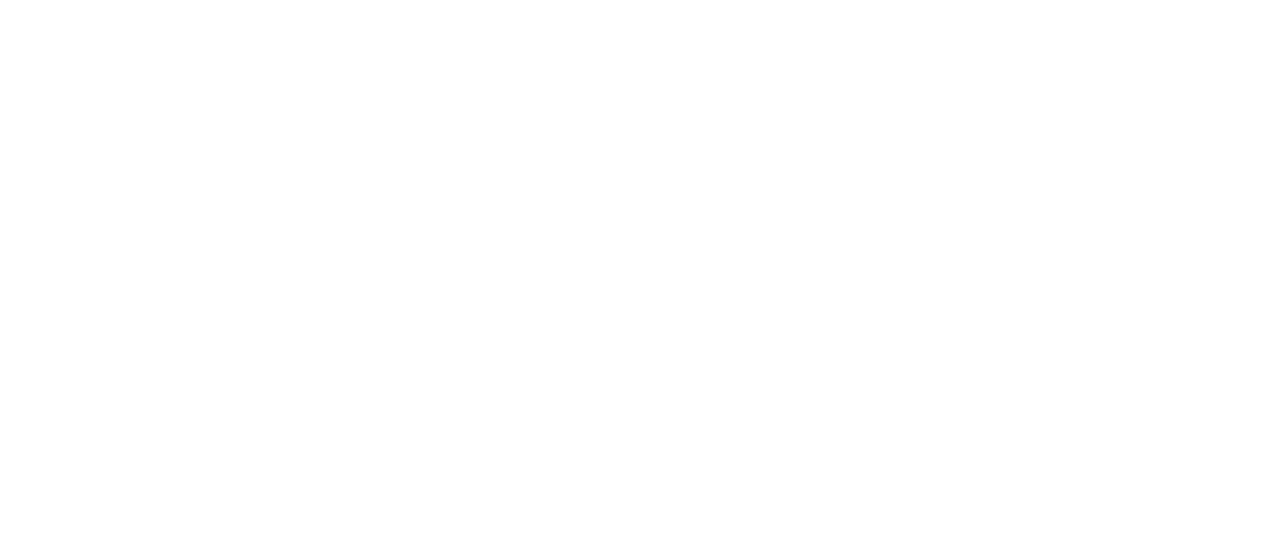
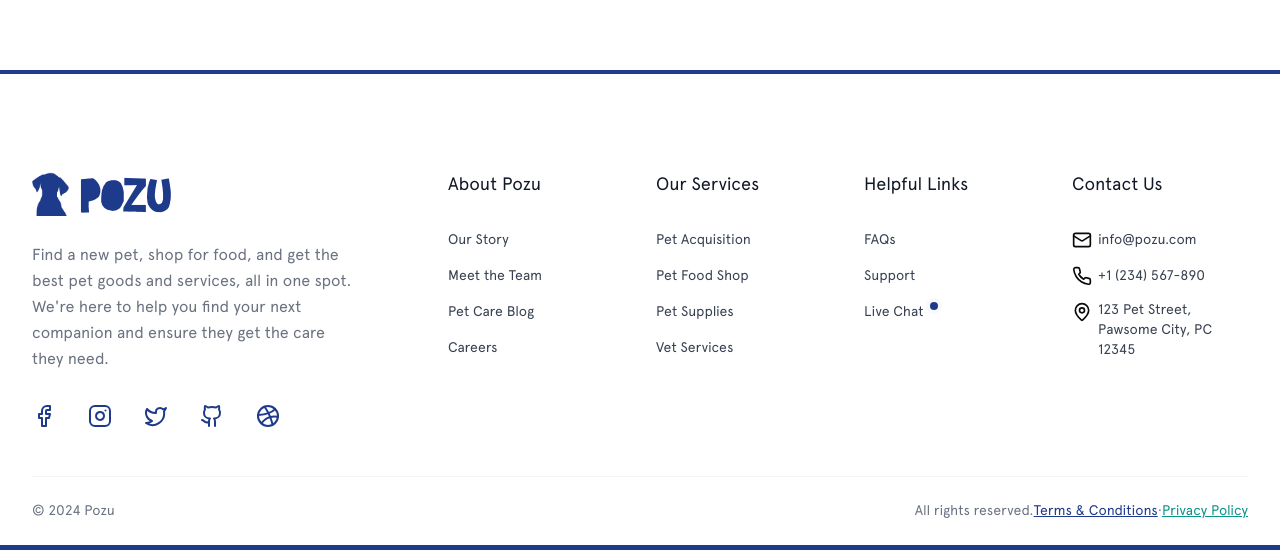
Before and after one commit to HEMANTH123SR/POZU, a Next.js app: page / in a window 1280 px wide. Shown: the part 4340-4890 px from the top of the page. Before the commit the page ends 4410 px from the top, so only its background shows below. Built offline with nearby package versions, Linux system fonts and the light colour scheme.

Commit message:
add fotter

```diff
--- a/app/layout.tsx
+++ b/app/layout.tsx
@@ -1,5 +1,6 @@
 import type { Metadata } from "next";
 import { Header } from "@/components/sections/header-section";
+import { FooterSection } from "@/components/sections/fotter-section";
 import { apercuRegular } from "@/app/fonts/font";
 import "./globals.css";
 
@@ -19,6 +20,7 @@
       <body className={`${apercuRegular.className} flex flex-col  bg-white `}>
         <Header />
         {children}
+        <FooterSection />
       </body>
     </html>
   );
--- /dev/null
+++ b/components/sections/fotter-section.tsx
@@ -0,0 +1,275 @@
+import React from "react";
+import {
+  Facebook,
+  Instagram,
+  Twitter,
+  Github,
+  Dribbble,
+  Mail,
+  Phone,
+  MapPin,
+} from "lucide-react";
+import { cutAlong } from "@/app/fonts/font";
+
+export const FooterSection = () => {
+  return (
+    <footer className="bg-white border-t-4  border-y-8 border-blue-900">
+      <div className="mx-auto max-w-screen-xl px-4 pb-6 pt-16 sm:px-6 lg:px-8 lg:pt-24">
+        <div className="grid grid-cols-1 gap-8 lg:grid-cols-3">
+          <div>
+            <div className="flex justify-center sm:justify-start">
+              {/* <img className="h-11 w-auto" src="/c.png" alt="Pozu Logo" /> */}
+              <div className="flex space-x-1 justify-center items-center">
+                <img className="h-11 w-auto" src="/c.png" alt="Pozu Logo" />
+                <h1 className={`${cutAlong.className} text-5xl text-blue-900`}>
+                  POZU
+                </h1>
+              </div>
+            </div>
+
+            <p className="mt-6 max-w-md text-center leading-relaxed text-gray-500 sm:max-w-xs sm:text-left">
+              {` Find a new pet, shop for food, and get the best pet goods and services, all in one spot. We're here to help you find your next companion and ensure they get the care they need.`}
+            </p>
+
+            <ul className="mt-8 flex justify-center gap-6 sm:justify-start md:gap-8">
+              <li>
+                <a
+                  href="#"
+                  rel="noreferrer"
+                  target="_blank"
+                  className="text-blue-900 transition hover:text-blue-900/75"
+                >
+                  <span className="sr-only">Facebook</span>
+                  <Facebook size={24} />
+                </a>
+              </li>
+              <li>
+                <a
+                  href="#"
+                  rel="noreferrer"
+                  target="_blank"
+                  className="text-blue-900 transition hover:text-blue-900/75"
+                >
+                  <span className="sr-only">Instagram</span>
+                  <Instagram size={24} />
+                </a>
+              </li>
+              <li>
+                <a
+                  href="#"
+                  rel="noreferrer"
+                  target="_blank"
+                  className="text-blue-900 transition hover:text-blue-900/75"
+                >
+                  <span className="sr-only">Twitter</span>
+                  <Twitter size={24} />
+                </a>
+              </li>
+              <li>
+                <a
+                  href="#"
+                  rel="noreferrer"
+                  target="_blank"
+                  className="text-blue-900 transition hover:text-blue-900/75"
+                >
+                  <span className="sr-only">GitHub</span>
+                  <Github size={24} />
+                </a>
+              </li>
+              <li>
+                <a
+                  href="#"
+                  rel="noreferrer"
+                  target="_blank"
+                  className="text-blue-900 transition hover:text-blue-900/75"
+                >
+                  <span className="sr-only">Dribbble</span>
+                  <Dribbble size={24} />
+                </a>
+              </li>
+            </ul>
+          </div>
+
+          <div className="grid grid-cols-1 gap-8 sm:grid-cols-2 md:grid-cols-4 lg:col-span-2">
+            <div className="text-center sm:text-left">
+              <p className="text-lg font-medium text-gray-900">About Pozu</p>
+
+              <ul className="mt-8 space-y-4 text-sm">
+                <li>
+                  <a
+                    className="text-gray-700 transition hover:text-gray-700/75"
+                    href="#"
+                  >
+                    Our Story
+                  </a>
+                </li>
+                <li>
+                  <a
+                    className="text-gray-700 transition hover:text-gray-700/75"
+                    href="#"
+                  >
+                    Meet the Team
+                  </a>
+                </li>
+                <li>
+                  <a
+                    className="text-gray-700 transition hover:text-gray-700/75"
+                    href="#"
+                  >
+                    Pet Care Blog
+                  </a>
+                </li>
+                <li>
+                  <a
+                    className="text-gray-700 transition hover:text-gray-700/75"
+                    href="#"
+                  >
+                    Careers
+                  </a>
+                </li>
+              </ul>
+            </div>
+
+            <div className="text-center sm:text-left">
+              <p className="text-lg font-medium text-gray-900">Our Services</p>
+
+              <ul className="mt-8 space-y-4 text-sm">
+                <li>
+                  <a
+                    className="text-gray-700 transition hover:text-gray-700/75"
+                    href="#"
+                  >
+                    Pet Acquisition
+                  </a>
+                </li>
+                <li>
+                  <a
+                    className="text-gray-700 transition hover:text-gray-700/75"
+                    href="#"
+                  >
+                    Pet Food Shop
+                  </a>
+                </li>
+                <li>
+                  <a
+                    className="text-gray-700 transition hover:text-gray-700/75"
+                    href="#"
+                  >
+                    Pet Supplies
+                  </a>
+                </li>
+                <li>
+                  <a
+                    className="text-gray-700 transition hover:text-gray-700/75"
+                    href="#"
+                  >
+                    Vet Services
+                  </a>
+                </li>
+              </ul>
+            </div>
+
+            <div className="text-center sm:text-left">
+              <p className="text-lg font-medium text-gray-900">Helpful Links</p>
+
+              <ul className="mt-8 space-y-4 text-sm">
+                <li>
+                  <a
+                    className="text-gray-700 transition hover:text-gray-700/75"
+                    href="#"
+                  >
+                    FAQs
+                  </a>
+                </li>
+                <li>
+                  <a
+                    className="text-gray-700 transition hover:text-gray-700/75"
+                    href="#"
+                  >
+                    Support
+                  </a>
+                </li>
+                <li className="flex justify-start">
+                  <a
+                    className="group flex justify-center gap-1.5 ltr:sm:justify-start rtl:sm:justify-end"
+                    href="#"
+                  >
+                    <span className="text-gray-700 transition group-hover:text-gray-700/75">
+                      Live Chat
+                    </span>
+
+                    <span className="relative flex size-2">
+                      <span className="absolute inline-flex h-full w-full animate-ping rounded-full bg-blue-800 opacity-75"></span>
+                      <span className="relative inline-flex size-2 rounded-full bg-blue-900"></span>
+                    </span>
+                  </a>
+                </li>
+              </ul>
+            </div>
+
+            <div className="text-center sm:text-left">
+              <p className="text-lg font-medium text-gray-900">Contact Us</p>
+
+              <ul className="mt-8 space-y-4 text-sm">
+                <li>
+                  <a
+                    className="flex items-center justify-center gap-1.5 ltr:sm:justify-start rtl:sm:justify-end"
+                    href="mailto:info@pozu.com"
+                  >
+                    <Mail size={20} />
+                    <span className="flex-1 text-gray-700">info@pozu.com</span>
+                  </a>
+                </li>
+                <li>
+                  <a
+                    className="flex items-center justify-center gap-1.5 ltr:sm:justify-start rtl:sm:justify-end"
+                    href="tel:+1234567890"
+                  >
+                    <Phone size={20} />
+                    <span className="flex-1 text-gray-700">
+                      +1 (234) 567-890
+                    </span>
+                  </a>
+                </li>
+                <li className="flex items-start justify-center gap-1.5 ltr:sm:justify-start rtl:sm:justify-end">
+                  <MapPin size={20} />
+                  <address className="-mt-0.5 flex-1 not-italic text-gray-700">
+                    123 Pet Street, Pawsome City, PC 12345
+                  </address>
+                </li>
+              </ul>
+            </div>
+          </div>
+        </div>
+
+        <div className="mt-12 border-t border-gray-100 pt-6">
+          <div className="text-center sm:flex sm:justify-between sm:text-left">
+            <p className="text-sm text-gray-500">
+              <span className="block sm:inline">All rights reserved.</span>
+
+              <a
+                className="inline-block text-blue-900 underline transition hover:text-teal-600/75"
+                href="#"
+              >
+                Terms & Conditions
+              </a>
+
+              <span>&middot;</span>
+
+              <a
+                className="inline-block text-teal-600 underline transition hover:text-teal-600/75"
+                href="#"
+              >
+                Privacy Policy
+              </a>
+            </p>
+
+            <p className="mt-4 text-sm text-gray-500 sm:order-first sm:mt-0">
+              &copy; 2024 Pozu
+            </p>
+          </div>
+        </div>
+      </div>
+    </footer>
+  );
+};
```
